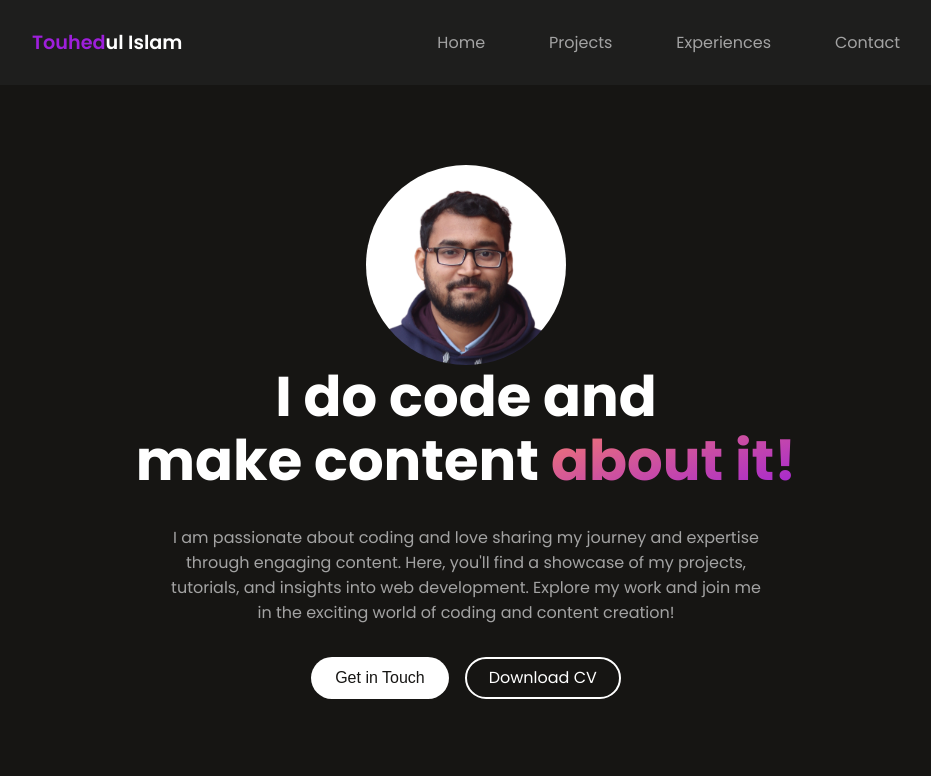
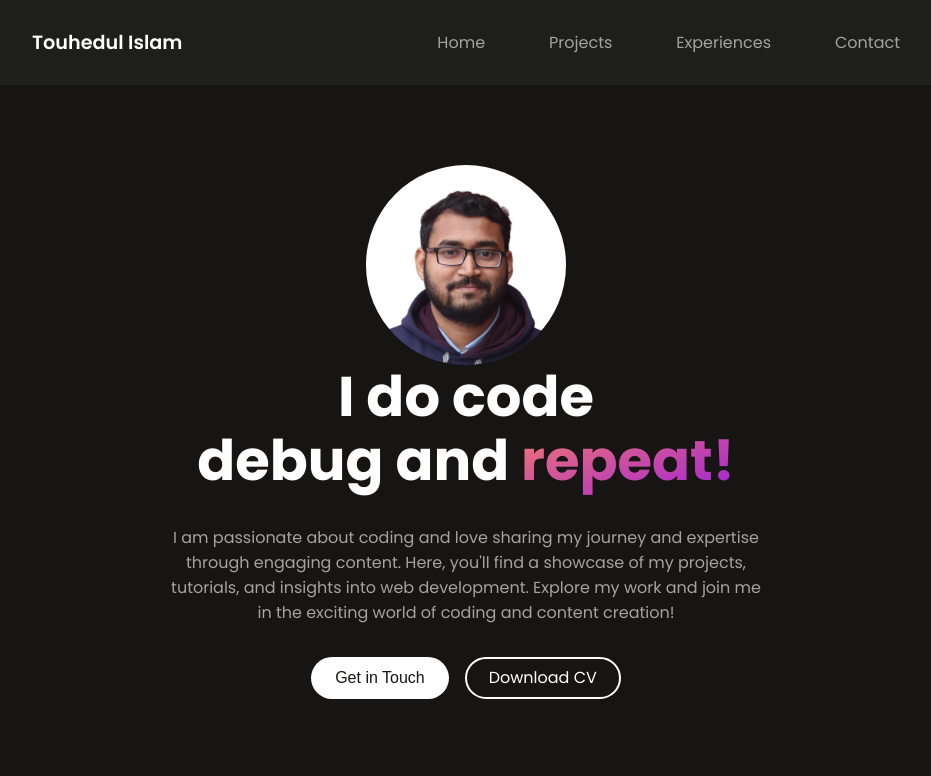
Before and after one commit to preaus007/portfolio, a plain HTML site: page index.html in a window 1280 px wide. Shown: the top 776 px of the page, without its empty margins (174-1105 px from the left). Drawn offline with nearby package versions, Linux system fonts and the light colour scheme.

Commit message:
Modified design

```diff
--- a/index.html
+++ b/index.html
@@ -16,7 +16,7 @@
         <div class="nav__header">
           <div class="nav__logo">
             <a href="#">
-              <span class="nav__name">Touhed</span>ul Islam
+              <span>Touhed</span>ul Islam
             </a>
           </div>
           <div class="nav__menu__btn" id="menu-btn">
@@ -36,7 +36,7 @@
       <div class="img__container">
         <!-- <img src="assets/avater.png" alt="header" /> -->
       </div>
-      <h1>I do code and<br />make content <span>about it!</span></h1>
+      <h1>I do code<br />debug and <span>repeat!</span></h1>
       <p>
         I am passionate about coding and love sharing my journey and expertise
         through engaging content. Here, you'll find a showcase of my projects,
--- a/styles.css
+++ b/styles.css
@@ -72,10 +72,6 @@ body {
   font-weight: 600;
   color: var(--white);
   width: 100%;
-}
-
-.nav__name {
-  color: #9e1fdb;
 }
 
 .nav__menu__btn {
```
